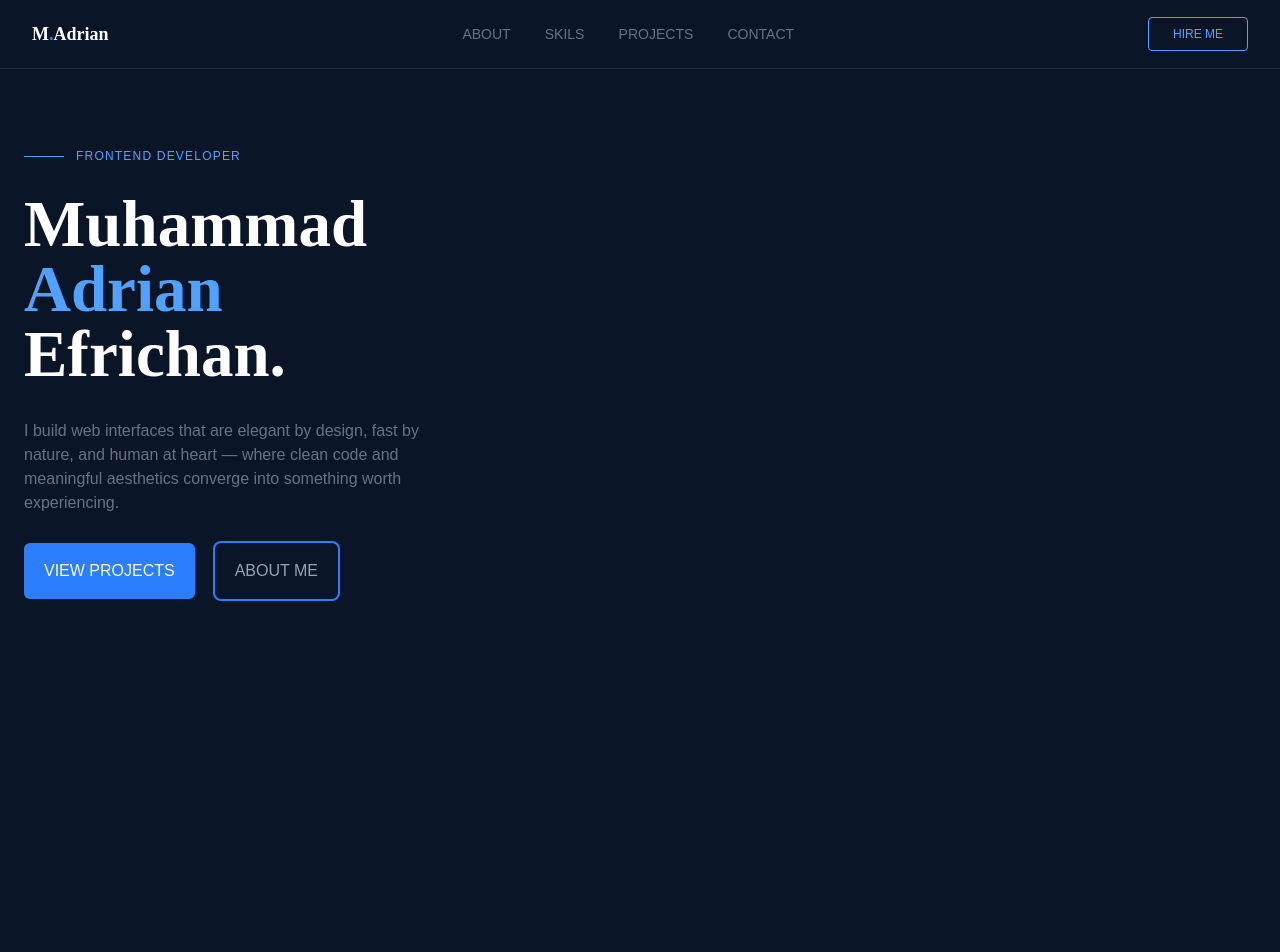
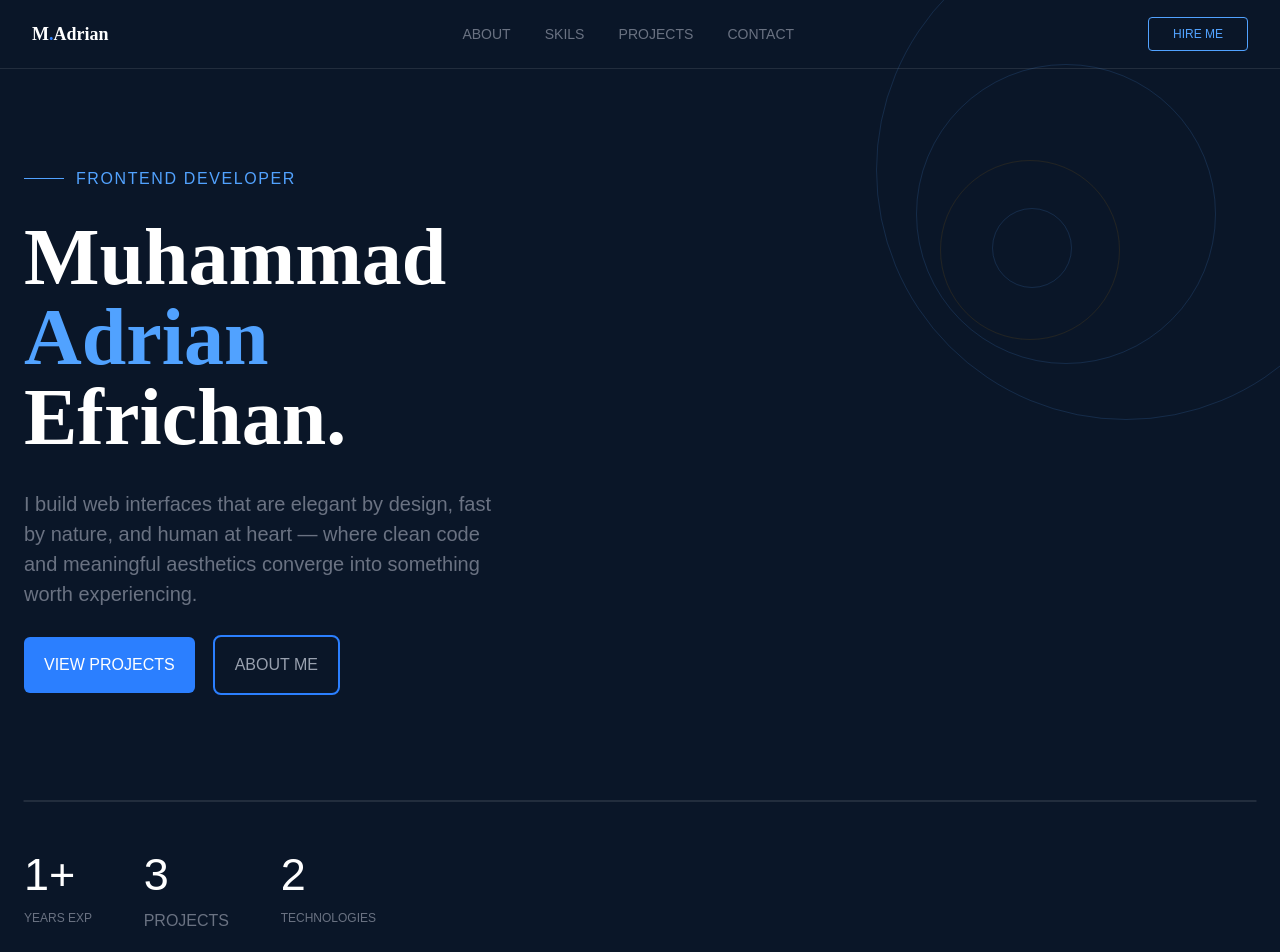
Before and after one commit to MuhammadAdrianEfrichan/porto-adrian, a React (Vite) app: page / in a window 1280 px wide. Shown: the top 952 px of the page. Before the commit the page ends 800 px from the top, so only its background shows below. Built offline with nearby package versions, Linux system fonts and the light colour scheme.

Commit message:
menambahkan angka pengalaman dan juga floatingrings tetapi belum sempura selesai

```diff
--- /dev/null
+++ b/src/components/pages/About/About.tsx
@@ -0,0 +1,7 @@
+const About = () =>{
+    return <main>
+
+    </main>
+}
+
+export default About;
--- /dev/null
+++ b/src/components/pages/FloatingRings/FloatingRings.tsx
@@ -0,0 +1,21 @@
+export default function FloatingRings() {
+  return (
+    <div className="absolute inset-0 overflow-hidden pointer-events-none">
+      <div className="absolute rounded-full border border-blue-400/15
+        w-[500px] h-[500px] -right-24 -top-20
+        animate-[floatRing_8s_ease-in-out_infinite]" />
+
+      <div className="absolute rounded-full border border-blue-400/15
+        w-[300px] h-[300px] right-16 top-16
+        animate-[floatRing_8s_ease-in-out_infinite_-2s]" />
+
+      <div className="absolute rounded-full border border-yellow-600/12
+        w-[180px] h-[180px] right-40 top-40
+        animate-[floatRing_8s_ease-in-out_infinite_-4s]" />
+
+      <div className="absolute rounded-full border border-blue-400/15
+        w-[80px] h-[80px] right-52 top-52
+        animate-[floatRing_8s_ease-in-out_infinite_-6s]" />
+    </div>
+  );
+}
--- /dev/null
+++ b/src/components/pages/FloatingRings/index.tsx
@@ -0,0 +1,3 @@
+import FloatingRings from "./FloatingRings";
+
+export default FloatingRings;
--- a/src/components/pages/Home/Home.tsx
+++ b/src/components/pages/Home/Home.tsx
@@ -1,7 +1,8 @@
 import Link from "../../ui/Link/Link";
+import FloatingRings from "../FloatingRings";
 
 const Home = () => {
-    return <main>
+    return <div>
         <nav className=" shadow-[0_0_0_0.5px_rgba(255,255,255,0.2)] w-full h-17 flex justify-between items-center pr-8" >
                 <div className="pl-8 text-white font-serif text-[18px] font-bold">M<span className="text-blue-500">.</span>Adrian</div>
                 <div className="flex justify-evenly  w-100 font-sans uppercase text-[14px]">
@@ -14,31 +15,51 @@ const Home = () => {
                     HIRE ME</Link>
 
         </nav>
-            <div className="mt-20">
-                <div className="container mx-auto px-6">
+            <div className="mt-25 flex ">
+                <div className="container mx-auto px-6 ">
                     <div className="flex items-center gap-3">
                     <span className="block w-10 h-px bg-blue-400"></span>
-                    <span className="text-blue-400 text-xs tracking-widest uppercase font-sans">frontend developer</span>
+                    <span className="text-blue-400 text-xs tracking-widest uppercase font-sans lg:text-[16px]">frontend developer</span>
                     </div>
-                    <div className="flex flex-col text-[55px] text-white font-serif leading-none mt-7 font-bold sm:text-[65px]">
+                    <div className="flex flex-col text-[55px] text-white font-serif leading-none mt-7 font-bold sm:text-[65px] md:text-[75px] lg:text-[80px]">
                         Muhammad <span className="text-blue-400">Adrian</span> Efrichan.
                     </div>
-                    <div className="mt-8 w-88 sm:w-100">
-                        <p className="text-gray-500">
+                    <div className="mt-8 w-88 sm:w-100 lg:w-120">
+                        <p className="text-gray-500 lg:text-[20px]">
                             I build web interfaces that are elegant by design, fast by nature,
                             and human at heart — where clean code and meaningful aesthetics
                             converge into something worth experiencing.
                             </p>
                     </div>
-                    <div className="mt-7 flex gap-5">
+                    <div className="mt-7 flex gap-5 mb-27">
                         <Link href="#" className="bg-blue-500 px-5 py-4 uppercase font-sans rounded-md text-white hover:bg-blue-400">view projects</Link>
                         <Link href="#" className="px-5 py-4 outline-2 outline-blue-500 rounded-md uppercase font-sans  text-gray-400 hover:bg-blue-400 hover:text-white">about me</Link>
                     </div>
+                    <div className=" shadow-[0_0_0_0.5px_rgba(255,255,255,0.2)] w-full"></div>
+
+                    <div className="flex w-88 justify-between font-sans py-10">
+                        <div className="">
+                            <h1 className="text-[45px] text-white">1+</h1>
+                            <p className="text-gray-500 uppercase text-[12px]">years exp</p>
+                        </div>
+                        <div className="">
+                            <h1 className="text-[45px] text-white">3</h1>
+                            <p className="text-gray-500 uppercase text-[12px">Projects</p>
+                        </div>
+                        <div className="">
+                            <h1 className="text-[45px] text-white">2</h1>
+                            <p className="text-gray-500 uppercase text-[12px]">technologies</p>
+                        </div>
+                    </div>
+                    <div className=" shadow-[0_0_0_0.5px_rgba(255,255,255,0.2)] w-full"></div>
+                </div>
+                <div className="">
+                    <FloatingRings />
                 </div>
             </div>
 
 
-    </main>
+    </div>
 }
 
 export default Home;
--- /dev/null
+++ b/src/components/pages/Profile/Profile.tsx
@@ -0,0 +1,5 @@
+const Profile = ()=>{
+    return <main>
+
+    </main>
+}
--- a/src/styles/globals.css
+++ b/src/styles/globals.css
@@ -8,6 +8,29 @@ body{
     background-color: #0a1628;
 }
 @theme {
-  --font-serif: "DM Serif Display", serif;
-  --font-sans: "DM Sans", sans-serif;
+    --font-serif: "DM Serif Display", serif;
+    --font-sans: "DM Sans", sans-serif;
+
+    --animate-floatRing: floatRing 8s ease-in-out infinite;
+    @keyframes floatRing {
+        0%, 100% {
+            transform: translateY(0px) rotate(0deg);
+  }
+        50% {
+            transform: translateY(-18px) rotate(3deg);
+  }
+
+    --animate-fade-in-scale: fade-in-scale 0.3s ease-out;
+  @keyframes fade-in-scale {
+    0% {
+      opacity: 0;
+      transform: scale(0.95);
+    }
+    100% {
+      opacity: 1;
+      transform: scale(1);
+    }
+  }
 }
+
+}
```
Also changed, not shown: src/components/pages/About/index.tsx (added), src/components/pages/Profile/index.tsx (added).
